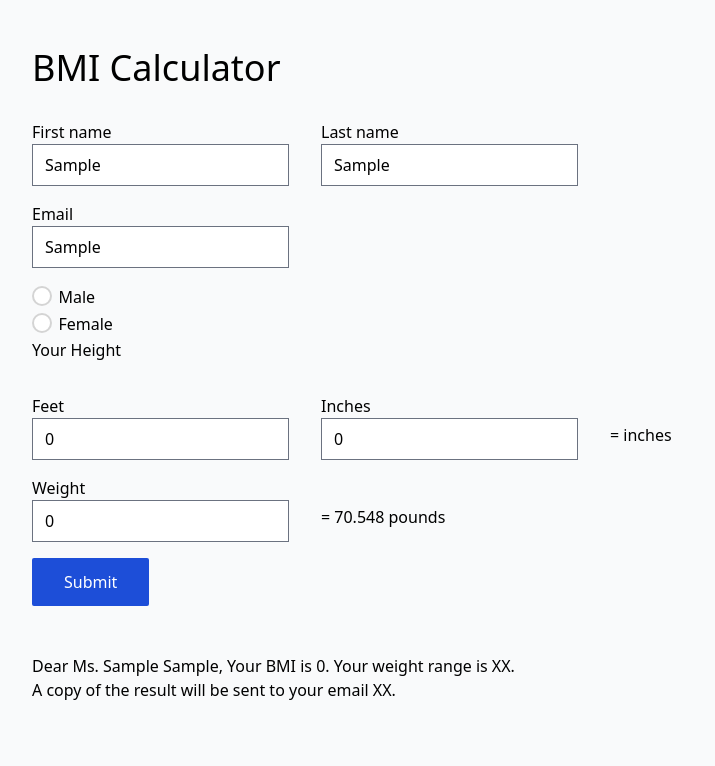
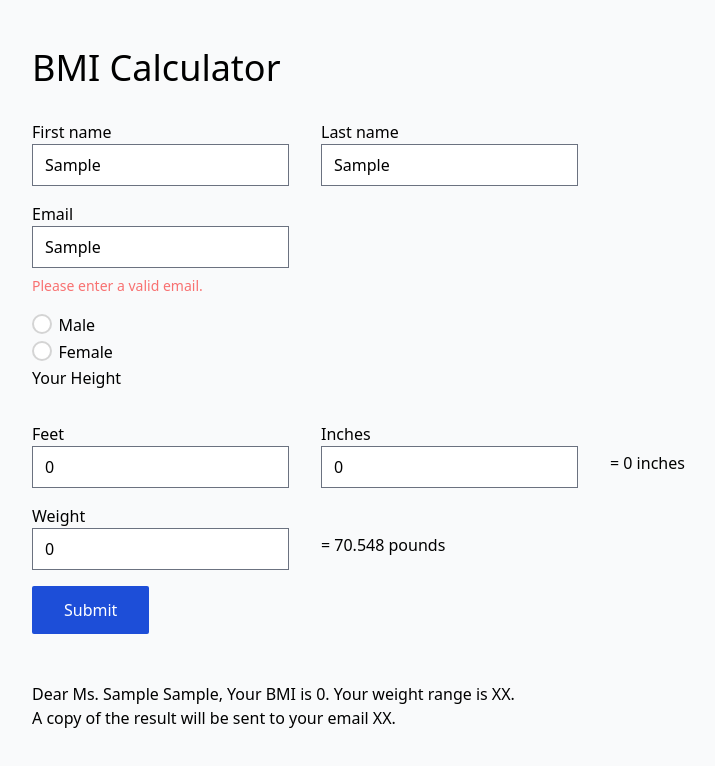
Before and after one commit to touhidrahman/learn-bmi-calculator, an Angular app: page / in a window 1280 px wide. Both pictures are taken after typing "Sample", "Sample", "Sample" into the empty fields and a click on the button "Submit". Shown: the top 766 px of the page, without its empty margins (0-715 px from the left). Built offline with nearby package versions, Linux system fonts and the light colour scheme.

Commit message:
Fix live update of feet inches

```diff
--- a/src/app/components/bmi-form/bmi-form.component.html
+++ b/src/app/components/bmi-form/bmi-form.component.html
@@ -20,6 +20,9 @@
       <div class="flex flex-col">
         <label for>Email</label>
         <input class type="text" formControlName="email">
+        <span *ngIf="emailErrors?.['email']" class="pt-2 text-sm text-red-400">
+          Please enter a valid email.
+        </span>
       </div>
     </div>
   </div>
@@ -60,17 +63,23 @@
       <div class="flex flex-col">
         <label for>Feet</label>
         <input class type="number" formControlName="feet">
+        <span *ngIf="bmiForm.get('feet')?.errors" class="pt-2 text-sm text-red-400">
+          Value should be between 0 - 7.
+        </span>
       </div>
     </div>
     <div class="mb-4">
       <div class="flex flex-col">
         <label for>Inches</label>
         <input class type="number" formControlName="inches">
+        <span *ngIf="bmiForm.get('inches')?.errors" class="pt-2 text-sm text-red-400">
+          Value should be between 0 - 12.
+        </span>
       </div>
     </div>
 
     <div class="flex items-center">
-      = {{ totalInches$ | async }} inches
+      = {{ ((bmiForm.get('feet')?.value ?? 0) | feetToInches) +  (bmiForm.get('inches')?.value ?? 0)}} inches
     </div>
   </div>
 
--- a/src/app/components/bmi-form/bmi-form.component.ts
+++ b/src/app/components/bmi-form/bmi-form.component.ts
@@ -1,5 +1,5 @@
 import { Component, EventEmitter, Output } from '@angular/core';
-import { FormControl, FormGroup, Validators } from '@angular/forms';
+import { FormControl, FormGroup, ValidationErrors, Validators } from '@angular/forms';
 import { Observable, combineLatest, map, tap } from 'rxjs';
 
 @Component({
@@ -11,8 +11,6 @@ export class BmiFormComponent {
 
   // TODO: fix
   kg = 32
-  feetValue = 3
-  inchValue = 7
   bmi = 0
 
   isScoreDisplayed = false;
@@ -26,6 +24,11 @@ export class BmiFormComponent {
     inches: new FormControl<number>(0, [Validators.required, Validators.max(12), Validators.min(0)]),
     weight: new FormControl<number>(0, [Validators.required, Validators.max(200), Validators.min(30)]),
   })
+
+  get emailErrors(): ValidationErrors | null | undefined {
+    return this.bmiForm.get('email')?.errors
+  }
+
 
   totalInches$: Observable<number> = this.convertToInches()
 
```
